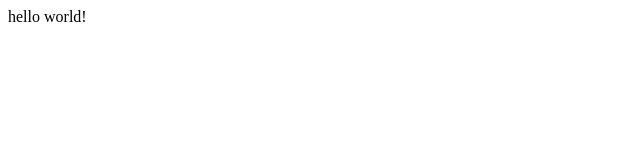
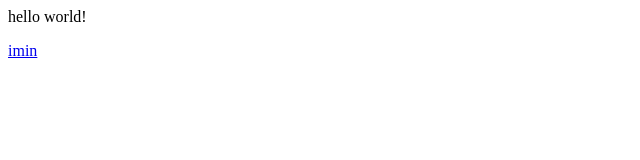
Before and after one commit to andouHazuki/andouHazuki.github.io, a plain HTML site: page index.html in a window 1280 px wide. Shown: the full height of the page, 0-640 px from the left. Drawn offline with Linux system fonts and the light colour scheme.

Commit message:
iminのリンクを追加

```diff
--- a/index.html
+++ b/index.html
@@ -5,5 +5,6 @@
   </head>
   <body>
     <p>hello world!</p>
+    <a href="https://imin.co.jp/">imin</a>
   </body>
 </html>
```
